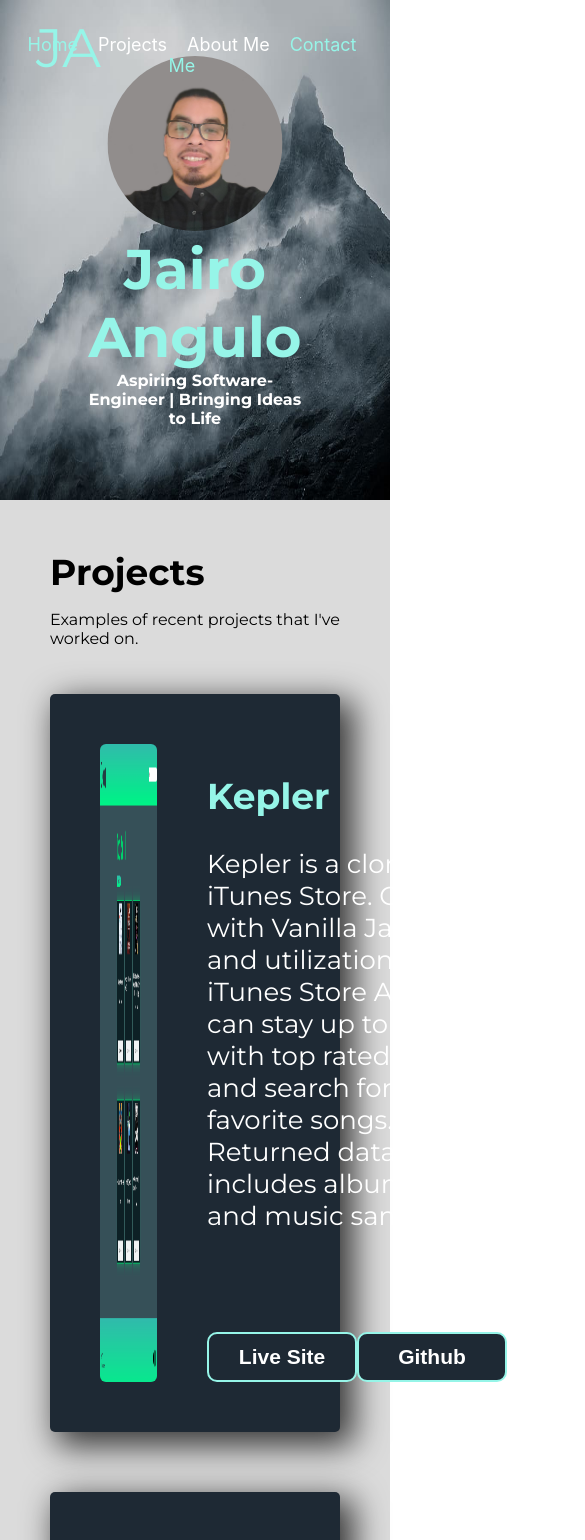
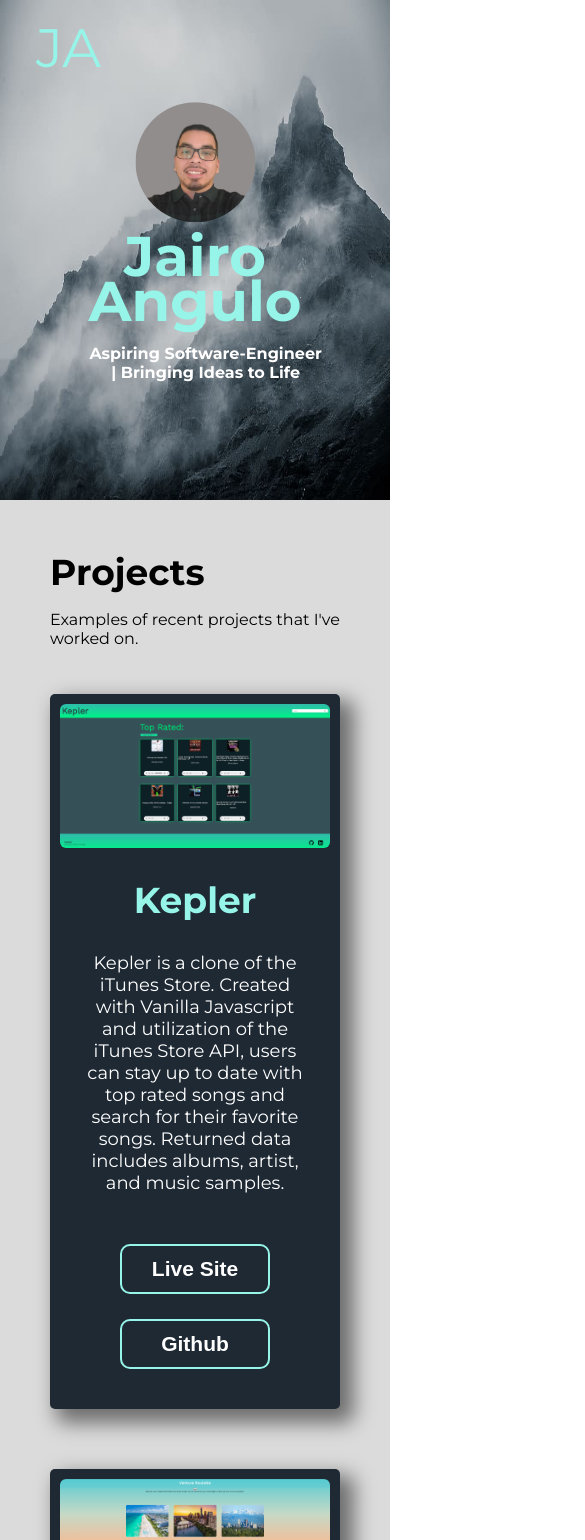
Before and after one commit to AnguloJM/Portfolio, a React (Create React App) app in the folder client/: page / in a window 390 px wide. Shown: the top 1540 px of the page, 585 px wide, since content can reach past the window. Built offline with nearby package versions, Linux system fonts and the light colour scheme.

Commit message:
break point for 414px width created

```diff
--- a/client/src/components/Footer/Footer.css
+++ b/client/src/components/Footer/Footer.css
@@ -45,9 +45,9 @@ a span {
   position: absolute;
   overflow: hidden;
   top: -10px;
- }
+}
 
- .fa-linkedin-square:before {
+.fa-linkedin-square:before {
   content: "\f08c";
   font-size: 86px;
 }
@@ -61,3 +61,9 @@ a span {
   content: "\f15c";
   font-size: 75px;
 }
+
+@media screen and (max-width: 414px) {
+  .fa-github {
+    margin: 0 20px;
+  }
+}
--- a/client/src/components/Footer/Footer.jsx
+++ b/client/src/components/Footer/Footer.jsx
@@ -7,7 +7,7 @@ const Footer = () => {
       <div className="icons">
         <a href="https://linkedin.com/in/jairo-angulo-232313709" target="_blank" rel="noopener noreferrer" className="fa fa-linkedin-square"><span>linkedin</span></a>
         <a href="https://github.com/AnguloJM" target="_blank" rel="noopener noreferrer"><i className="fa fa-github"></i><span>github</span></a>
-        <a href="https://drive.google.com/file/d/12_4erQrYcM5xZNDXXAIDQmIdGfgmmRFO/view?usp=sharing" target="_blank" rel="noopener noreferrer"><i className="fa fa-file-text" aria-hidden="true"></i><span>resume</span></a>
+        <a href="https://drive.google.com/file/d/1w4y5GoKcjVQzEBq8bchAIqppznwfgokf/view?usp=sharing" target="_blank" rel="noopener noreferrer"><i className="fa fa-file-text" aria-hidden="true"></i><span>resume</span></a>
       </div>
       <p id="copyright">Copyright <i className="fa fa-copyright"></i> Jairo Angulo 2020</p>
     </div>
--- a/client/src/components/Header/Header.css
+++ b/client/src/components/Header/Header.css
@@ -16,7 +16,7 @@
   left: 16px;
   color: #96f5e8;
   font-size: 54px;
-  font-family: 'Montserrat', sans-serif;
+  font-family: "Montserrat", sans-serif;
 }
 
 .links {
@@ -27,19 +27,24 @@
   right: 16px;
 }
 
-#aboutme-link, #projects-link, #contactme-link, #home-link {
+#aboutme-link,
+#projects-link,
+#contactme-link,
+#home-link {
   display: inline;
   padding: 0 10px;
   font-size: 18px;
 }
 
-#home-link a, #contactme-link a {
+#home-link a,
+#contactme-link a {
   color: #96f5e8;
   text-decoration: none;
 }
 
-#aboutme-link a, #projects-link a {
-  color:#ffffff;
+#aboutme-link a,
+#projects-link a {
+  color: #ffffff;
   text-decoration: none;
 }
 
@@ -62,12 +67,33 @@
   font-size: 56px;
   margin-top: 0;
   margin-bottom: 0;
-  font-family: 'Montserrat', sans-serif;
+  font-family: "Montserrat", sans-serif;
   font-weight: 700;
 }
 
 #intro-statement {
   color: #ffffff;
-  font-family: 'Montserrat', sans-serif;
+  font-family: "Montserrat", sans-serif;
   margin-top: 0;
 }
+
+@media screen and (max-width: 414px) {
+  .links {
+    display: none;
+  }
+
+  #s-bio-img {
+    height: 120px;
+    width: 120px;
+  }
+
+  #intro-name {
+    line-height: 0.8;
+    margin-top: 8px;
+  }
+
+  #intro-statement {
+    margin-top: 20px;
+    width: 110%;
+  }
+}
--- a/client/src/screens/AboutMe/AboutMe.css
+++ b/client/src/screens/AboutMe/AboutMe.css
@@ -9,18 +9,17 @@
 .inner-bio-box {
   max-width: 90%;
   align-items: center;
-  border-radius: 5px;
+  /* border-radius: 5px; */
   background-color: #dbdbdb;
   display: flex;
   flex-direction: row;
   justify-content: space-evenly;
   text-align: left;
-  padding: 50px;
+  /* padding: 50px; */
   box-shadow: 10px 10px 33px 4px rgba(0, 0, 0, 0.75);
   border-radius: 5px;
   margin-bottom: 60px;
-  margin-top: 60px
-
+  margin-top: 60px;
 }
 
 #main-bio-pic {
@@ -34,35 +33,34 @@
   width: 50%;
   padding-left: 20px;
   text-align: left;
-
 }
 
 #bio-title {
   text-align: left;
   padding-left: 10px;
-  font-family: 'Montserrat', sans-serif;
+  font-family: "Montserrat", sans-serif;
   font-size: 36px;
 }
 
 #bio-statement {
   text-align: left;
   padding-left: 10px;
-  font-family: 'Montserrat', sans-serif;
-  font-size: 26px
+  font-family: "Montserrat", sans-serif;
+  font-size: 26px;
 }
 
 #skills-title {
-  font-family: 'Montserrat', sans-serif;
+  font-family: "Montserrat", sans-serif;
   font-size: 36px;
   font-weight: normal;
 }
 
 #skills {
-  font-family: 'Montserrat', sans-serif;
+  font-family: "Montserrat", sans-serif;
   font-size: 26px;
 }
 
-.icons-box{
+.icons-box {
   justify-content: space-between;
   display: flex;
   flex-direction: row;
@@ -70,8 +68,8 @@
 }
 
 .icon {
-  height:10%;
-  width:10%;
+  height: 10%;
+  width: 10%;
 }
 
 #resume-button {
@@ -85,3 +83,21 @@
   font-size: 21px;
   outline: none;
 }
+
+@media screen and (max-width: 414px) {
+  .main-bio-box {
+    flex-direction: column;
+  }
+
+  .inner-bio-box {
+    flex-direction: column;
+  }
+
+  #main-bio-pic {
+    width: 40%;
+  }
+
+  .main-bio {
+    width: 80%;
+  }
+}
--- a/client/src/screens/AboutMe/AboutMe.jsx
+++ b/client/src/screens/AboutMe/AboutMe.jsx
@@ -19,7 +19,7 @@ const AboutMe = () => {
           </p>
           <h2 id="skills-title">Languages & Frameworks</h2>
           <p id="skills">HTML, CSS, JavaScript, React, Node.js, Ruby, Ruby on Rails, Postgresql, Express, MongoDB, & Mongoose.</p>
-          <a href="https://drive.google.com/file/d/12_4erQrYcM5xZNDXXAIDQmIdGfgmmRFO/view?usp=sharing" target="_blank" rel="noopener noreferrer"><button id="resume-button">Resume</button></a>
+          <a href="https://drive.google.com/file/d/1w4y5GoKcjVQzEBq8bchAIqppznwfgokf/view?usp=sharing" target="_blank" rel="noopener noreferrer"><button id="resume-button">Resume</button></a>
         </article>
       </div>
     </div>
--- a/client/src/screens/Contact Me/ContactMe.css
+++ b/client/src/screens/Contact Me/ContactMe.css
@@ -12,21 +12,21 @@
 }
 
 #contactme-title {
-color: #96f5e8;
-font-size: 36px;
-margin-bottom: 0;
-font-family: 'Montserrat', sans-serif;
+  color: #96f5e8;
+  font-size: 36px;
+  margin-bottom: 0;
+  font-family: "Montserrat", sans-serif;
 }
 
 #contactme-message {
-color: #ffffff;
-font-family: 'Montserrat', sans-serif;
+  color: #ffffff;
+  font-family: "Montserrat", sans-serif;
 }
 
 .contacts {
   width: 80%;
   text-align: center;
-  font-family: 'Montserrat', sans-serif;
+  font-family: "Montserrat", sans-serif;
 }
 
 .contactme-form {
@@ -54,7 +54,7 @@ font-family: 'Montserrat', sans-serif;
   width: 70%;
   padding-bottom: 10px;
   color: #ffffff;
-  font-family: 'Montserrat', sans-serif;
+  font-family: "Montserrat", sans-serif;
 }
 
 input {
@@ -63,7 +63,7 @@ input {
   border: none;
   border-bottom: 1.5px solid white;
   border-radius: 0px;
-  background-color: #1E2934;
+  background-color: #1e2934;
   color: #ffffff;
 }
 
@@ -81,7 +81,7 @@ textarea {
   resize: none;
   background: #e2e1e0;
   outline: none;
-  font-family: 'Montserrat', sans-serif;
+  font-family: "Montserrat", sans-serif;
 }
 
 .submit-button {
@@ -90,7 +90,7 @@ textarea {
   display: flex;
   justify-content: center;
   margin-top: 20px;
-  margin-bottom: 20px
+  margin-bottom: 20px;
 }
 
 button > span {
@@ -100,3 +100,27 @@ button > span {
   align-items: center;
   height: 100%;
 }
+
+@media screen and (max-width: 414px) {
+  .contactme-form > div > label {
+    width: 100%;
+  }
+
+  input {
+    width: 100%;
+  }
+
+  .contactme-form > div {
+    width: 90%;
+    margin-top: 121px;
+  }
+
+  textarea {
+    width: 100%;
+    margin-top: 30px;
+  }
+
+  .submit-button {
+    width: 100%;
+  }
+}
--- a/client/src/screens/Projects/Projects.css
+++ b/client/src/screens/Projects/Projects.css
@@ -83,17 +83,12 @@
   outline: none;
 }
 
-/* @media screen and (max-width:990px) {
+@media screen and (max-width: 414px) {
   .projects-box {
-      background-color: #dbdbdb;
-      padding: 50px 50px 100px 50px;
-      max-width: 600px;
     display: flex;
-      margin: auto;
-      display:flex;
+    flex-direction: column;
   }
   .project-cards {
-      background-color: CEE0DC;
     display: flex;
     flex-direction: column;
     justify-content: center;
@@ -109,20 +104,21 @@
   }
   .projects-description {
     text-align: center;
-      margin: 0 50px 0 50px;
+    margin: 0 25px;
     font-size: 18px;
   }
-    .project-imgs {
-      width: 390px;
-      border-radius: 6px;
-      display: flex;
-      margin: auto;
-      margin-top: 20px;
+  #project-imgs {
+    width: 100%;
   }
   .project-buttons {
     display: flex;
     justify-content: space-evenly;
     margin-top: 50px;
     margin-bottom: 30px;
+    flex-direction: column;
   }
-} */
+
+  .ls-buttons {
+    margin-bottom: 25px;
+  }
+}
```
Also changed, not shown: 1 other file (tests, documents, lock files or other folders). Lines whose indentation alone changed are shown as unchanged.
